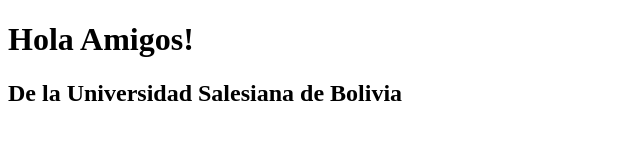
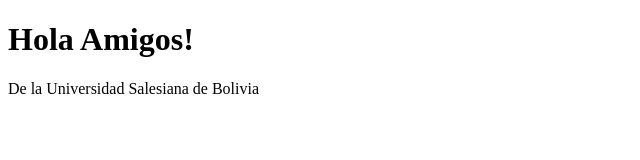
Before and after one commit to eddyGH83/pagina-web, a plain HTML site: page index.html in a window 1280 px wide. Shown: the whole page, without its empty margins (0-640 px from the left). Drawn offline with Linux system fonts and the light colour scheme.

Commit message:
cambio de formato
se decidio cambiar a parrafo

Co-Authored-By: Juan F Reyes <paco@users.noreply.github.com>

```diff
--- a/index.html
+++ b/index.html
@@ -8,6 +8,6 @@
 </head>
 <body>
     <h1>Hola Amigos!</h1>
-    <h2>De la Universidad Salesiana de Bolivia</h2>
+    <p>De la Universidad Salesiana de Bolivia</p>
 </body>
 </html>
```
